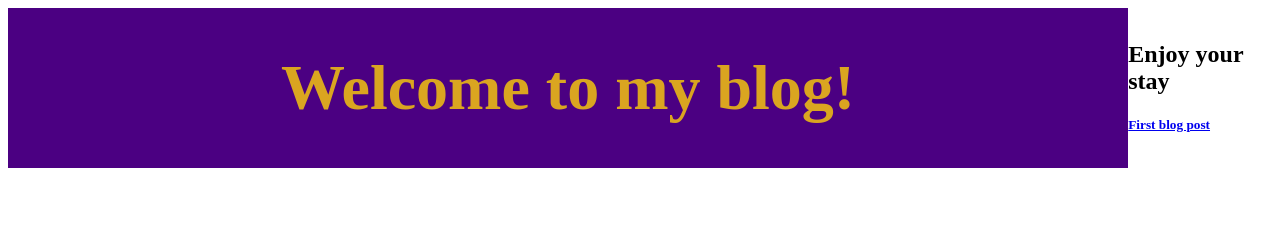
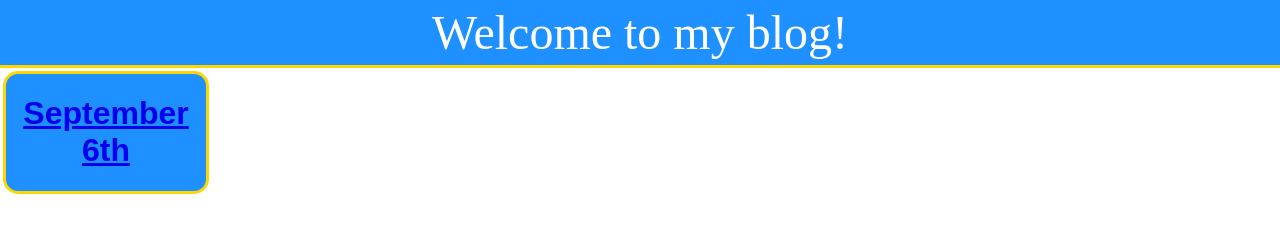
Before and after one commit to vinsankm/blog, a plain HTML site: page blog/index.html in a window 1280 px wide. Drawn offline with Linux system fonts and the light colour scheme.

Commit message:
fixed header

```diff
--- a/blog/index.html
+++ b/blog/index.html
@@ -7,12 +7,14 @@
     <link rel="stylesheet" href="style.css">
 </head>
 <body>
-    <div class="title">
-        <h1>Welcome to my blog!</h1>
-    </div>
-    <div class="cards">
+    <header>Welcome to my blog!</header>
+    <div class="navBar"></div>
+    <figure>
+        <h1><a href="http://157.230.56.100:8000/96blog.html">September 6th</a></h1>
+    </figure>
+    <!-- <div class="cards">
         <h2>Enjoy your stay</h2>
         <h5><a href="http://157.230.56.100:8000/96blog.html">First blog post</a></h5>
-    </div>
+    </div> -->
 </body>
 </html>
--- a/blog/style.css
+++ b/blog/style.css
@@ -1,13 +1,34 @@
 body {
-    display: flex;
+    /* display: flex; */
     justify-content: center;
     align-items: center;
+    margin: 0;
 }
 
-.title {
+header {
     text-align: center;
-    background-color: indigo;
-    color: goldenrod;
-    font-size: 2em;
-    width: 100%;
+    background-color: dodgerblue;
+    color: white;
+    font-size: 3em;
+    padding: 5px;
+    border: bottom;
+    border-bottom-style: solid;
+    border-bottom-color: gold;
 }
+
+figure {
+    width: 200px;
+    display: inline-block;
+    margin: 3px;
+    font-family: sans-serif;
+    text-align: center;
+    background-color: dodgerblue;
+    vertical-align: top;
+    border-style: solid;
+    border-color: gold;
+    border-radius: 15px;
+}
+
+figure:hover {
+    background-color: cornflowerblue;
+}
```
